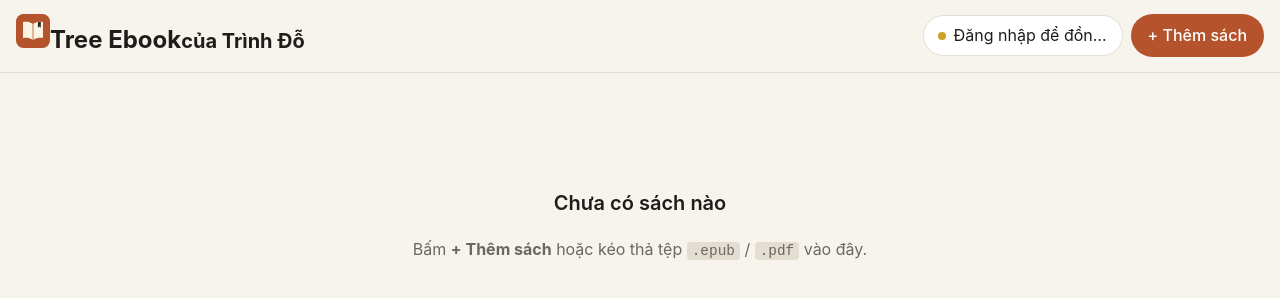
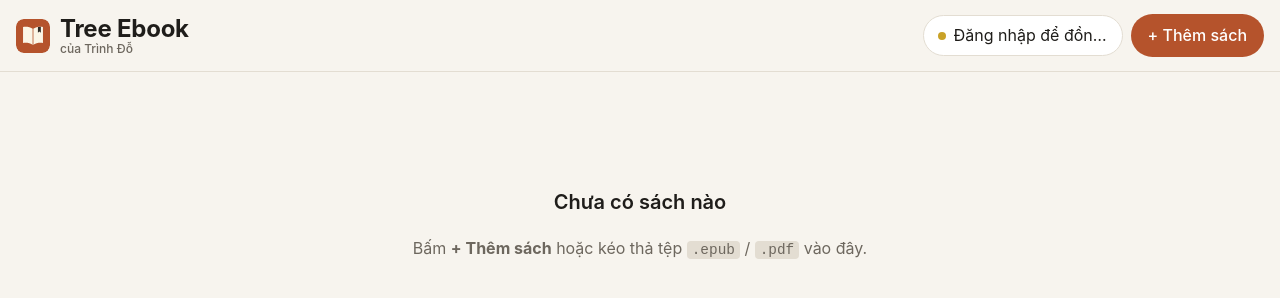
Before and after one commit to trinhdogiza-eng/ebook, a plain HTML site: page index.html in a window 1280 px wide. Drawn offline with nearby package versions, Linux system fonts and the light colour scheme.

Commit message:
Upload css/style.css

```diff
--- a/css/style.css
+++ b/css/style.css
@@ -69,6 +69,10 @@ code { font-size: .9em; background: var(--line); padding: 1px 5px; border-radius
   border-bottom: 1px solid var(--line);
 }
 .topbar h1 { margin: 0; font-size: 24px; }
+.brand { display: flex; align-items: center; gap: 10px; }
+.brand img { border-radius: 8px; flex: none; }
+.brand span { display: flex; flex-direction: column; line-height: 1.1; letter-spacing: -.01em; }
+.brand small { font-size: 12px; font-weight: 500; color: var(--muted); letter-spacing: 0; }
 .actions { display: flex; gap: 8px; align-items: center; }
 .lib-main { flex: 1; overflow-y: auto; padding: 20px 16px calc(32px + var(--safe-bottom)); }
 .grid {
```
